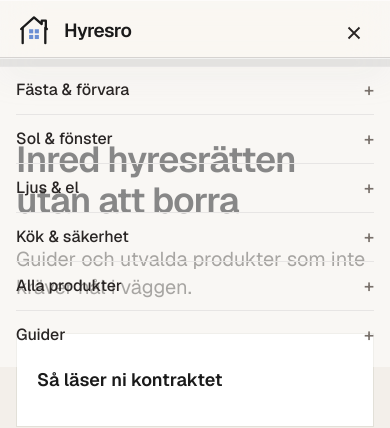
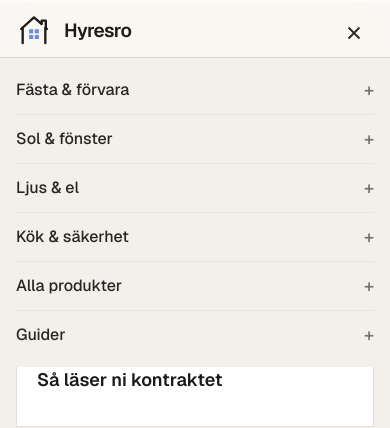
Before and after one commit to snabbsajt/hyresro, a Next.js app: page / in a window 390 px wide. Both pictures are taken after a click on the button "Öppna meny". Shown: the top 428 px of the page. Built offline with nearby package versions, Linux system fonts and the light colour scheme.

Commit message:
Mobilmeny solid — glass bara på topbaren

```diff
--- a/src/components/Header.tsx
+++ b/src/components/Header.tsx
@@ -146,13 +146,13 @@ export function Header() {
         <>
           <button
             type="button"
-            className="fixed inset-0 top-[57px] z-40 bg-stone-900/20 md:hidden"
+            className="fixed inset-0 top-[57px] z-40 bg-[#F3EFEA] md:hidden"
             aria-label="Stäng meny"
             onClick={closeMobile}
           />
           <nav
             id={menuId}
-            className="glass-bar fixed inset-x-0 top-[57px] z-50 max-h-[calc(100dvh-57px)] overflow-y-auto border-t border-stone-300 md:hidden"
+            className="fixed inset-x-0 top-[57px] z-50 max-h-[calc(100dvh-57px)] overflow-y-auto border-t border-stone-300 bg-[#F3EFEA] md:hidden"
             aria-label="Huvudmeny"
           >
             <ul className="mx-auto max-w-6xl px-4 py-2 sm:px-6">
```
